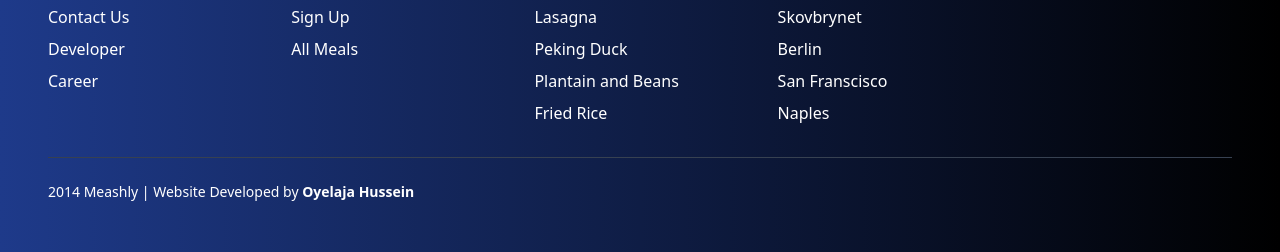
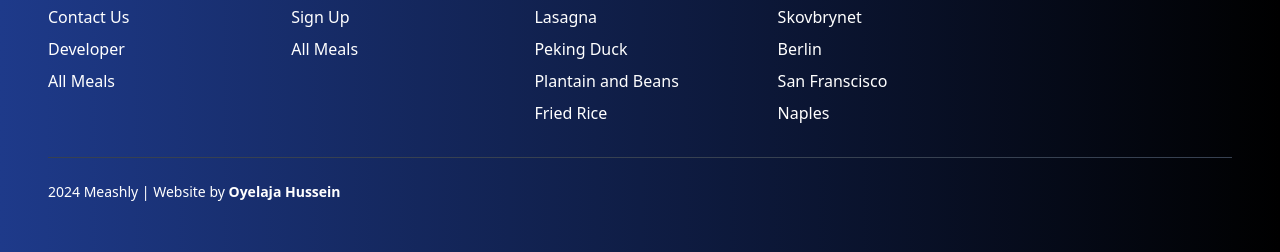
Before and after one commit to oyelajakenny/Meal-Sharing-App, a Next.js app in the folder app/: page / in a window 1280 px wide. Shown: the part 2030-2282 px from the top of the page. Built offline with nearby package versions, Linux system fonts and the light colour scheme; no server answers.

Commit message:
Added A footer component and fixed the overlapping issue

```diff
--- a/app/components/Footer.jsx
+++ b/app/components/Footer.jsx
@@ -1,3 +1,6 @@
+import React from "react";
+import Link from "next/link";
+
 export default function Footer() {
   return (
     <footer className="bg-gradient-to-r from-blue-900 to-black text-white py-20">
@@ -27,9 +30,7 @@ export default function Footer() {
                 </a>
               </li>
               <li>
-                <a href="#" className="hover:underline">
-                  Career
-                </a>
+                <Link href="/meals">All Meals</Link>
               </li>
             </ul>
           </div>
@@ -62,9 +63,8 @@ export default function Footer() {
             <h3 className="font-bold text-lg mb-4">Meals Cloud</h3>
             <ul className="space-y-2">
               <li>
-                <a href="#" className="hover:underline">
-                  Sushi Platter
-                </a>
+
+                <Link href="/meals/14">Sushi Platter</Link>
               </li>
               <li>
                 <a href="#" className="hover:underline">
@@ -87,9 +87,7 @@ export default function Footer() {
                 </a>
               </li>
               <li>
-                <a href="#" className="hover:underline">
-                  Fried Rice
-                </a>
+               <Link href="/meals/7">Fried Rice</Link>
               </li>
             </ul>
           </div>
@@ -131,10 +129,10 @@ export default function Footer() {
         </div>
         <div className="mt-8 border-t border-gray-700 pt-6 flex flex-col md:flex-row justify-between items-center">
           <p className="text-sm">
-            2014 Meashly | Website Developed by { " " }
+            2024 Meashly | Website by{" "}
             <span className="font-bold">Oyelaja Hussein</span>
           </p>
-                  </div>
+        </div>
       </div>
     </footer>
   );
```
